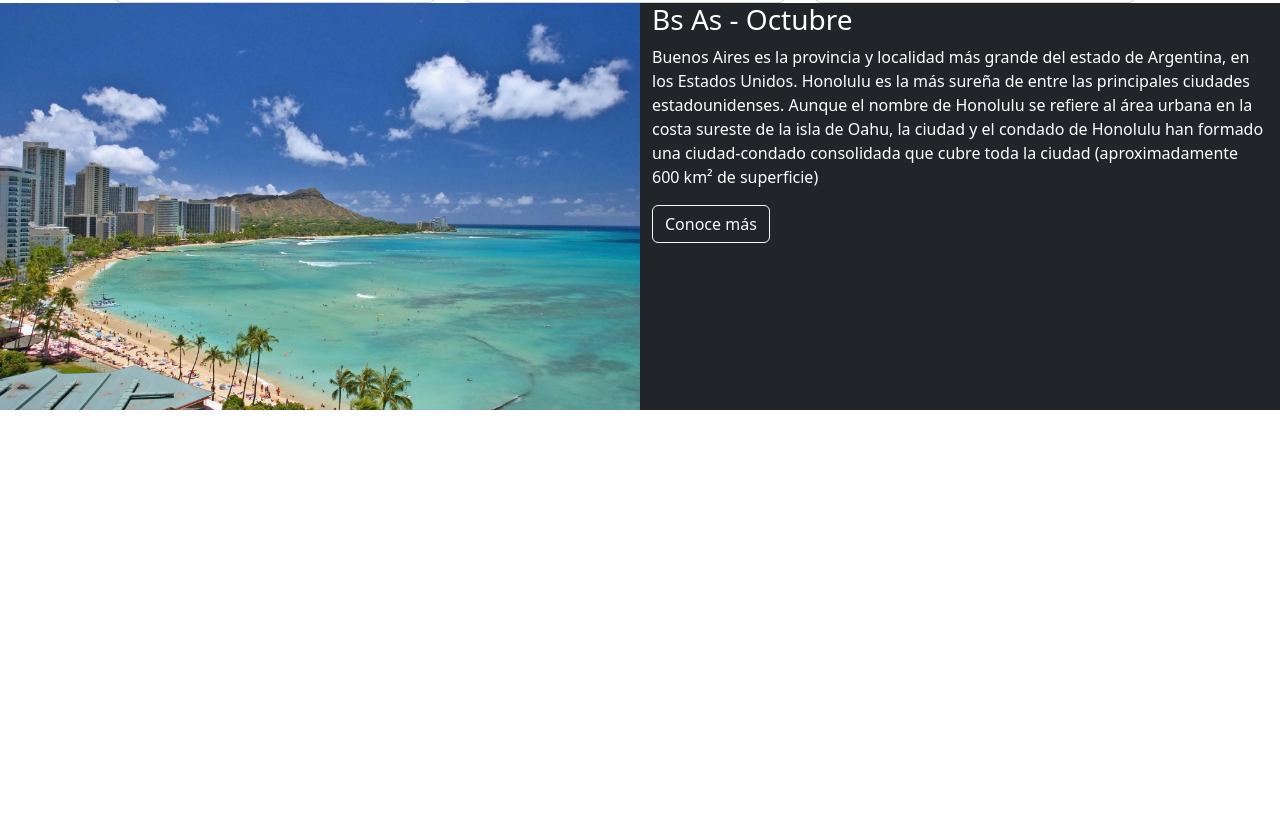
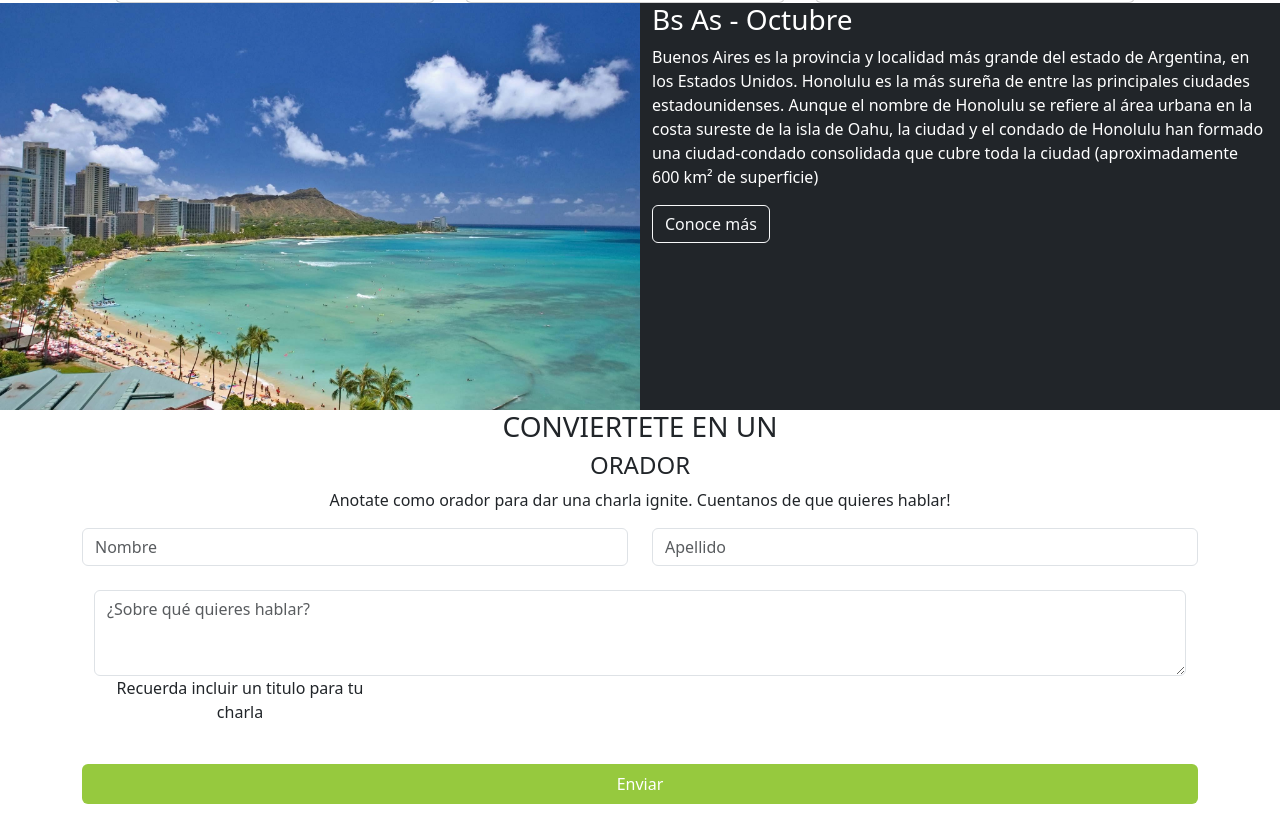
Before and after one commit to TomasLagoss/Proyecto-Final-Front, a plain HTML site: page Index.html in a window 1280 px wide. Shown: the part 767-1587 px from the top of the page. Before the commit the page ends 1177 px from the top, so only its background shows below. Drawn offline with nearby package versions, Linux system fonts and the light colour scheme; files that its build step writes are made by us from their sources; files whose address does not match are found by name.

Commit message:
Estructura4

```diff
--- a/Css/Estilos.css
+++ b/Css/Estilos.css
@@ -28,3 +28,11 @@ a{
 .card-margin {
   margin-right: 30px;
 }
+
+.titulo{
+  margin-right: 50rem;
+}
+
+..btn-success{
+  color: greenyellow
+}
--- a/Index.html
+++ b/Index.html
@@ -104,6 +104,49 @@
 
 
 
+<div class="text-center">
+  <h3>CONVIERTETE EN UN</h3>
+  <H4>ORADOR</H4>
+  <p>Anotate como orador para dar una charla ignite. Cuentanos de que quieres hablar!</p>
+<div class="row">
+<div class="col">
+  <div class="container">
+    <div class="row justify-content-center">
+      <div class="col-md-6 text-center">
+        <form>
+          <input type="email" class="form-control w-100" id="exampleFormControlInput1" placeholder="Nombre">
+        </form>
+      </div>
+      <div class="col-md-6 text-center">
+        <form>
+          <input type="email" class="form-control w-100" id="exampleFormControlInput2" placeholder="Apellido">
+        </form>
+      </div>
+    </div>
+    <div class="row justify-content-center">
+      <div class="col-md-12 text-center p-4">
+        <form>
+          <textarea class="form-control w-100" id="exampleFormControlTextarea1" rows="3" placeholder="¿Sobre qué quieres hablar?"></textarea>
+        </form>
+        <div class="titulo">Recuerda incluir un titulo para tu charla</div>
+      </div>
+    </div>
+    <div class="row justify-content-center">
+      <div class="col-md-12 text-center">
+        <button type="submit" class="btn  border-0 w-100 text-white mt-3 mb-3 p-2" style="background-color: #96C93E; "">Enviar</button>
+      </div>
+    </div>
+  </div>
+
+
+
+
+
+
+
+
+
+
 
 
 
```
